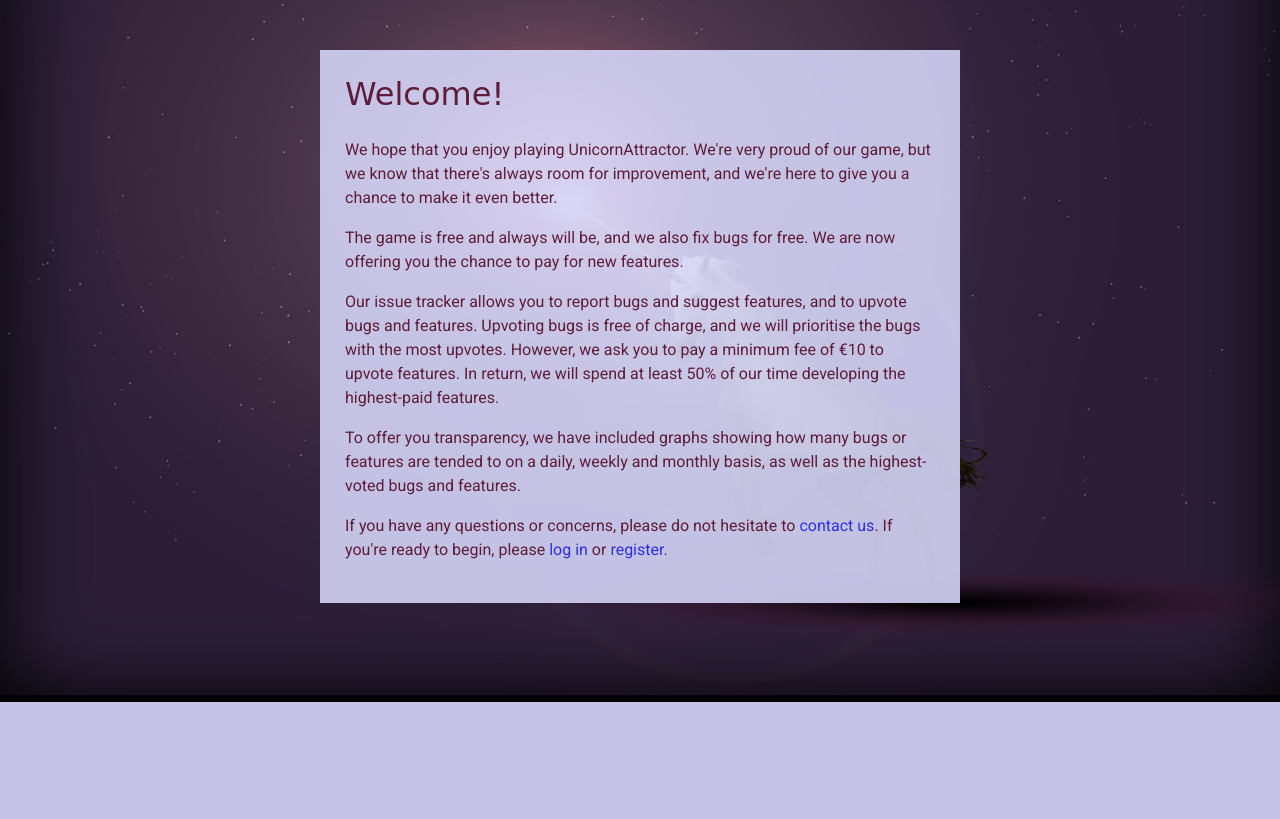
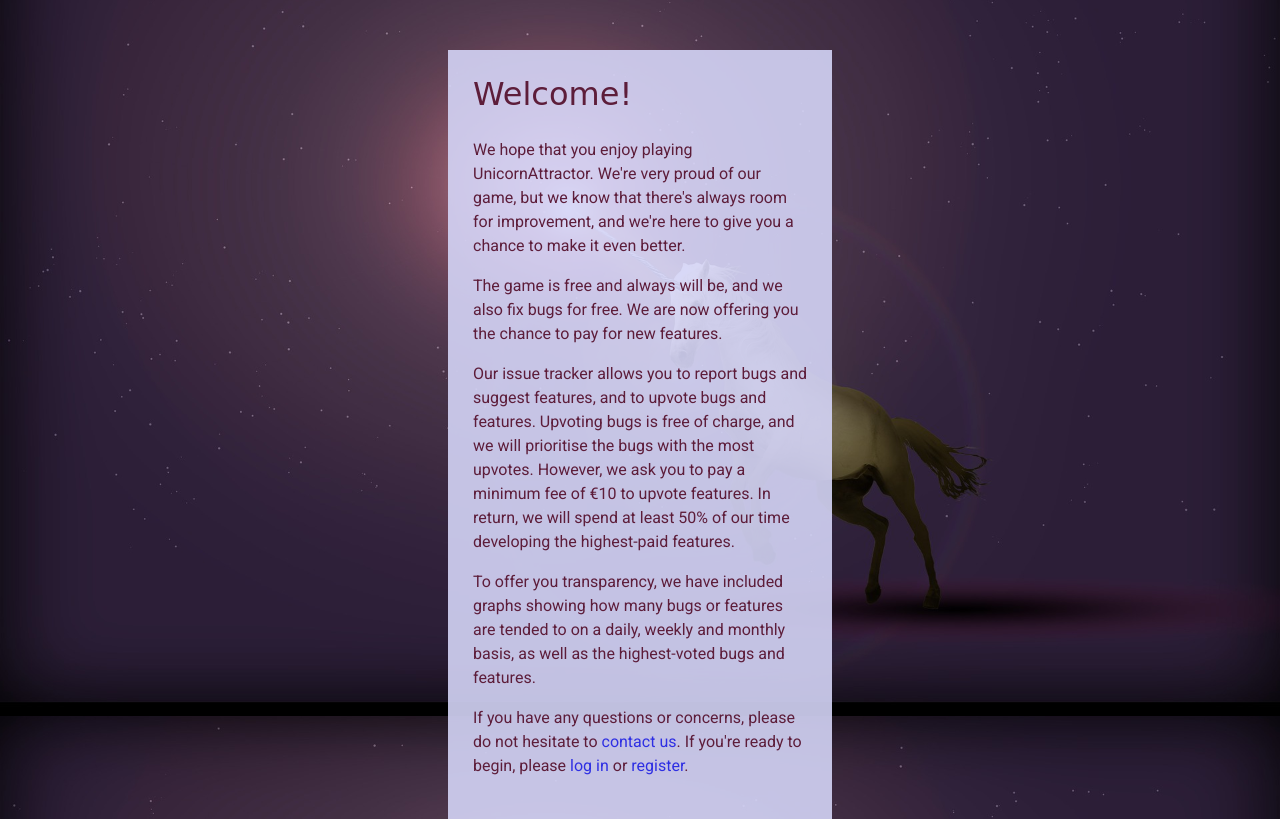
Before and after one commit to joanms/unicorn-attractor, a Django app: page / in a window 1280 px wide. Shown: the part 98-917 px from the top of the page. Before the commit the page ends 800 px from the top, so only its background shows below. Run offline with Django 3.2, Linux system fonts and the light colour scheme; some libraries are stand-ins or nearby versions; some web fonts are replaced.

Commit message:
Adjust size of text box on home page

```diff
--- a/home/templates/index.html
+++ b/home/templates/index.html
@@ -6,7 +6,7 @@
 
 {% block content %}
 
-    <div class="mx-auto medium-container">
+    <div class="mx-auto small-container">
 
         <h1>Welcome{% if user.is_authenticated %}, {{request.user}}{% endif %}!</h1>
 
--- a/static/css/styles.css
+++ b/static/css/styles.css
@@ -70,14 +70,6 @@
     background-color: rgba(212, 212, 247, 0.9);
 }
 
-.medium-container {
-    display: block;
-    width: 50vw;
-    margin-top: 50px;
-    padding: 25px;
-    background-color: rgba(212, 212, 247, 0.9);
-}
-
 .large-container {
     display: block;
     width: 80vw;
```
